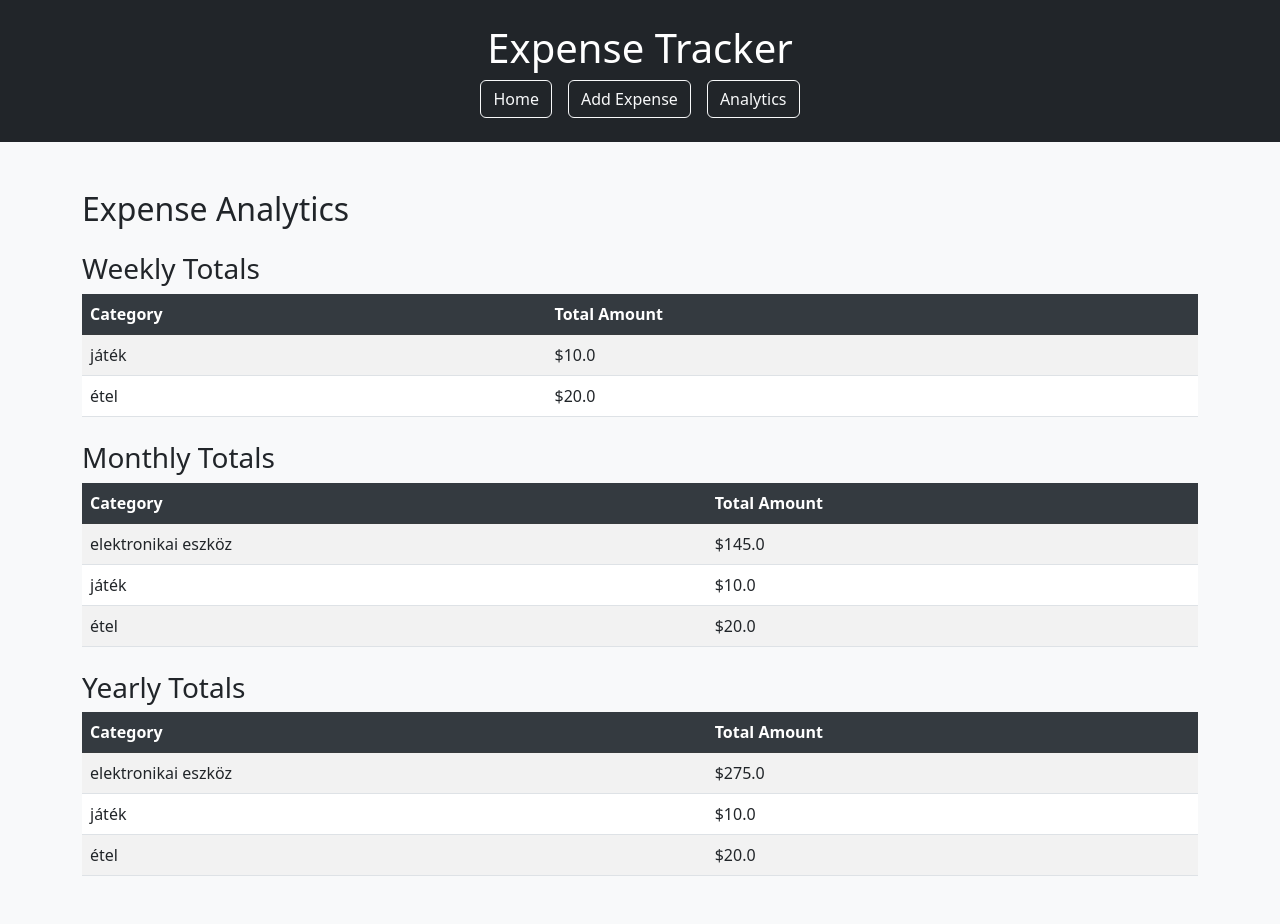
After one commit to frankcsaby/expense-tracker, a Flask app: page /analytics in a window 1280 px wide. The commit adds this page. Run offline with Flask 3, Linux system fonts and the light colour scheme; data comes from the database, SQL or seed files in the repository; both versions use the stored data as it was after the commit.

Commit message:
made edit, delete, and analytics, for advanced information displaying

```diff
--- a/app.py
+++ b/app.py
@@ -1,5 +1,6 @@
 from flask import Flask, render_template, request, redirect, url_for
 import sqlite3
+from datetime import datetime, timedelta
 
 app = Flask(__name__)
 
@@ -49,6 +50,82 @@ def add_expense():
 
     return render_template('add_expense.html')
 
+# Analytics page
+@app.route('/analytics')
+def analytics():
+    conn = get_db_connection()
+
+    # Get current date and calculate time ranges
+    today = datetime.today()
+    last_week = today - timedelta(days=7)
+    last_month = today - timedelta(days=30)
+    last_year = today - timedelta(days=365)
+
+    # Weekly totals
+    weekly_totals = conn.execute('''
+        SELECT category, SUM(amount) as total
+        FROM expenses
+        WHERE date >= ?
+        GROUP BY category
+    ''', (last_week.strftime('%Y-%m-%d'),)).fetchall()
+
+    # Monthly totals
+    monthly_totals = conn.execute('''
+        SELECT category, SUM(amount) as total
+        FROM expenses
+        WHERE date >= ?
+        GROUP BY category
+    ''', (last_month.strftime('%Y-%m-%d'),)).fetchall()
+
+    # Yearly totals
+    yearly_totals = conn.execute('''
+        SELECT category, SUM(amount) as total
+        FROM expenses
+        WHERE date >= ?
+        GROUP BY category
+    ''', (last_year.strftime('%Y-%m-%d'),)).fetchall()
+
+    conn.close()
+
+    return render_template('analytics.html',
+                           weekly_totals=weekly_totals,
+                           monthly_totals=monthly_totals,
+                           yearly_totals=yearly_totals)
+
+# Edit expense
+@app.route('/edit/<int:id>', methods=['GET', 'POST'])
+def edit_expense(id):
+    conn = get_db_connection()
+    expense = conn.execute('SELECT * FROM expenses WHERE id = ?', (id,)).fetchone()
+
+    if request.method == 'POST':
+        description = request.form['description']
+        amount = request.form['amount']
+        category = request.form['category']
+        date = request.form['date']
+
+        conn.execute('''
+            UPDATE expenses
+            SET description = ?, amount = ?, category = ?, date = ?
+            WHERE id = ?
+        ''', (description, amount, category, date, id))
+        conn.commit()
+        conn.close()
+        return redirect(url_for('index'))
+
+    conn.close()
+    return render_template('edit_expense.html', expense=expense)
+
+# Delete expense
+@app.route('/delete/<int:id>', methods=['POST'])
+def delete_expense(id):
+    conn = get_db_connection()
+    conn.execute('DELETE FROM expenses WHERE id = ?', (id,))
+    conn.commit()
+    conn.close()
+    return redirect(url_for('index'))
+
+
 # Run the app
 if __name__ == '__main__':
     init_db()
--- /dev/null
+++ b/templates/analytics.html
@@ -0,0 +1,61 @@
+{% extends "layout.html" %}
+{% block content %}
+<h2 class="mb-4">Expense Analytics</h2>
+
+<!-- Weekly Totals -->
+<h3 class="mt-4">Weekly Totals</h3>
+<table class="table table-striped table-hover">
+    <thead class="table-dark">
+        <tr>
+            <th>Category</th>
+            <th>Total Amount</th>
+        </tr>
+    </thead>
+    <tbody>
+        {% for item in weekly_totals %}
+        <tr>
+            <td>{{ item.category }}</td>
+            <td>${{ item.total }}</td>
+        </tr>
+        {% endfor %}
+    </tbody>
+</table>
+
+<!-- Monthly Totals -->
+<h3 class="mt-4">Monthly Totals</h3>
+<table class="table table-striped table-hover">
+    <thead class="table-dark">
+        <tr>
+            <th>Category</th>
+            <th>Total Amount</th>
+        </tr>
+    </thead>
+    <tbody>
+        {% for item in monthly_totals %}
+        <tr>
+            <td>{{ item.category }}</td>
+            <td>${{ item.total }}</td>
+        </tr>
+        {% endfor %}
+    </tbody>
+</table>
+
+<!-- Yearly Totals -->
+<h3 class="mt-4">Yearly Totals</h3>
+<table class="table table-striped table-hover">
+    <thead class="table-dark">
+        <tr>
+            <th>Category</th>
+            <th>Total Amount</th>
+        </tr>
+    </thead>
+    <tbody>
+        {% for item in yearly_totals %}
+        <tr>
+            <td>{{ item.category }}</td>
+            <td>${{ item.total }}</td>
+        </tr>
+        {% endfor %}
+    </tbody>
+</table>
+{% endblock %}
--- a/templates/layout.html
+++ b/templates/layout.html
@@ -14,12 +14,12 @@
     <div class="container">
         <h1 class="text-center">Expense Tracker</h1>
         <nav class="d-flex justify-content-center gap-3">
-                <a href="{{ url_for('index') }}" class="text-white text-decoration-none">Home</a>
-                <a href="{{ url_for('add_expense') }}" class="text-white text-decoration-none">Add Expense</a>
+            <a href="{{ url_for('index') }}" class="btn btn-outline-light">Home</a>
+            <a href="{{ url_for('add_expense') }}" class="btn btn-outline-light">Add Expense</a>
+            <a href="{{ url_for('analytics') }}" class="btn btn-outline-light">Analytics</a>
         </nav>
     </div>
 </header>
-
     <main class="container my-5">
         {% block content %}{% endblock %}
     </main>
```
Also changed, not shown: templates/edit_expense.html (added, +23 -0 lines), templates/index.html (+11 -1 lines), expenses.db. Lines whose indentation alone changed are shown as unchanged.
